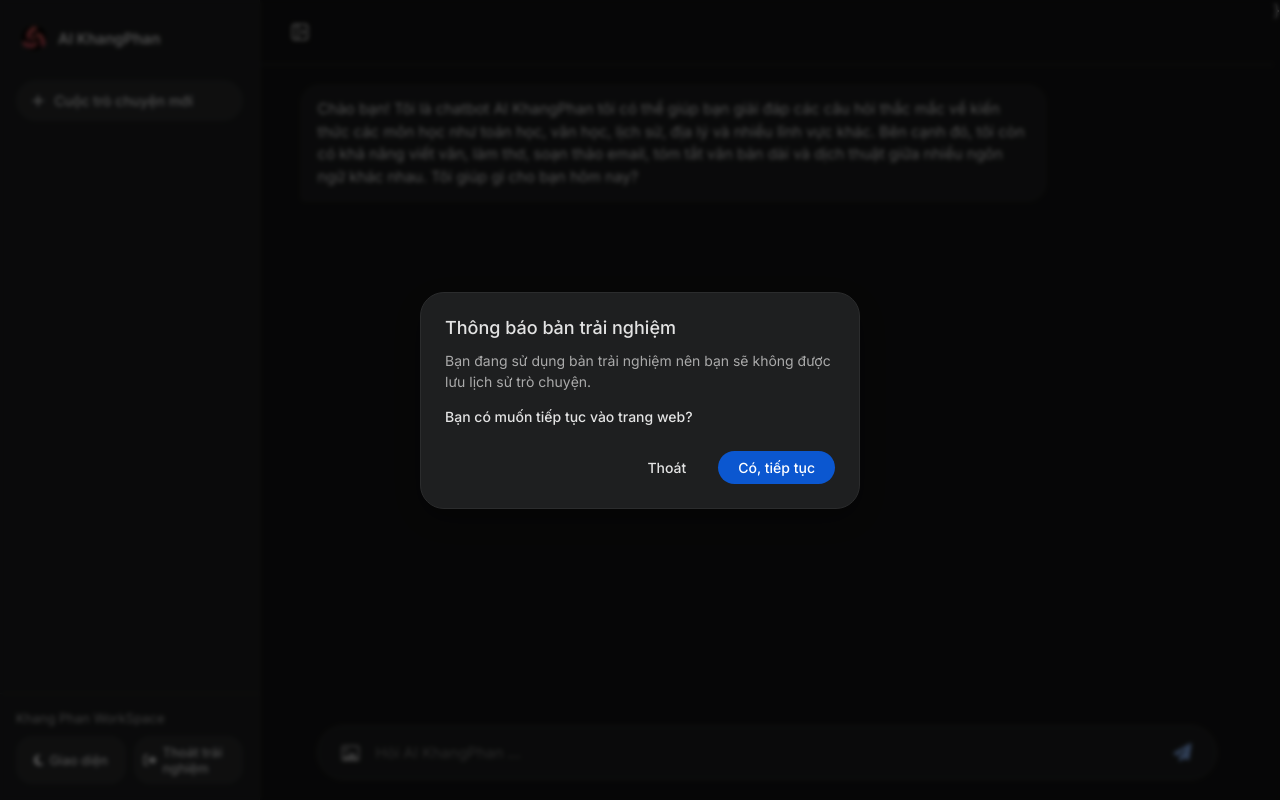
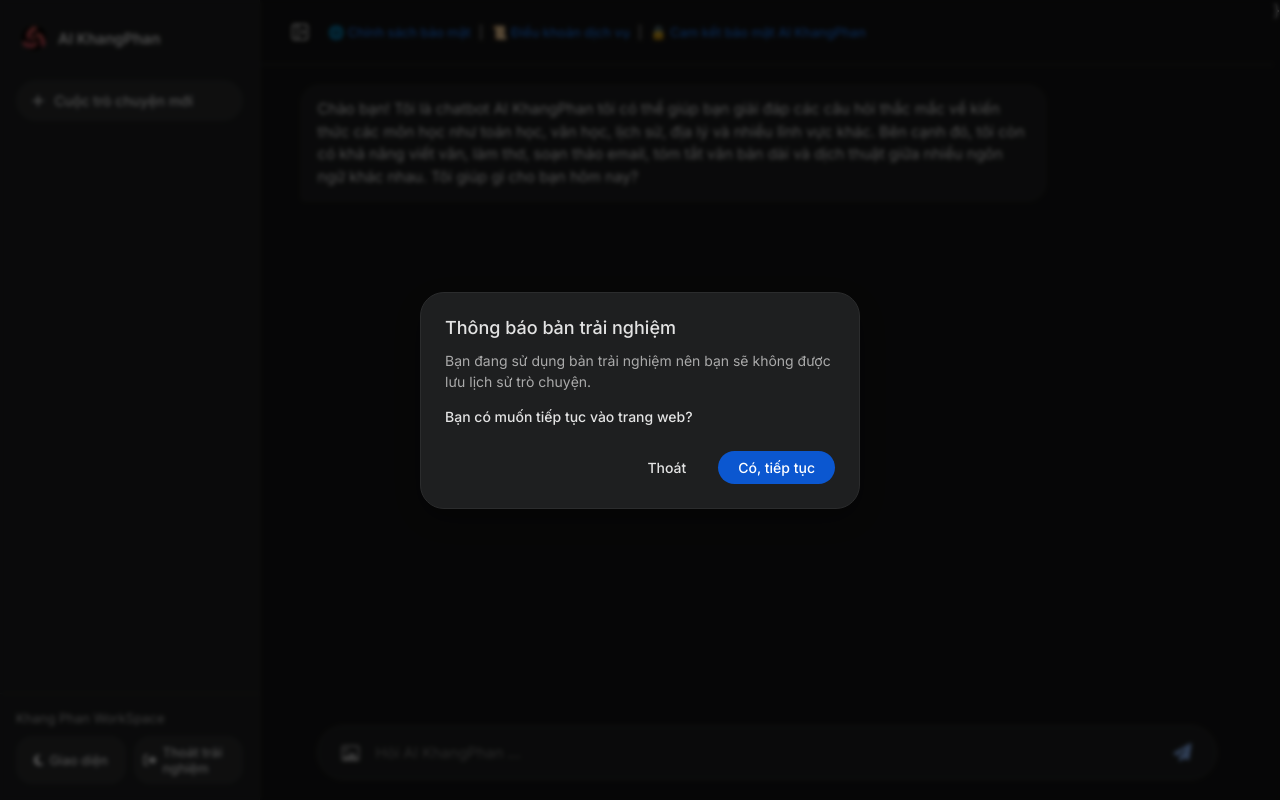
Before and after one commit to phan69923-del/AI-Khang-Phan, a Flask app: page / in a window 1280 px wide. Run offline with Flask 3, Linux system fonts and the light colour scheme.

Commit message:
Update index2.html

```diff
--- a/templates/index2.html
+++ b/templates/index2.html
@@ -605,11 +605,17 @@
     </div>
 
     <div class="main-chat" id="mainChat">
-        <div class="chat-header">
-            <button class="sidebar-toggle-btn" onclick="toggleSidebar()">
-                <img id="toggleIcon" src="/static/icon_mo.png" alt="Toggle Sidebar">
-            </button>
-        </div>
+<div class="chat-header">
+    <button class="sidebar-toggle-btn" onclick="toggleSidebar()">
+        <img id="toggleIcon" src="/static/icon_mo.png" alt="Toggle Sidebar">
+    </button>
+
+    <div style="font-size: 13px; display: flex; gap: 8px; align-items: center; flex-wrap: wrap;">
+        <a href="/privacy" target="_blank" style="color: #1a73e8; text-decoration: none;">🌐 Chính sách bảo mật</a> |
+        <a href="/terms" target="_blank" style="color: #1a73e8; text-decoration: none;">📜 Điều khoản dịch vụ</a> |
+        <a href="/security-commitment" target="_blank" style="color: #1a73e8; text-decoration: none;">🔒 Cam kết bảo mật AI KhangPhan</a>
+    </div>
+</div>
 
         <div class="chat-messages" id="chatMessages">
             <div class="message bot">
```
